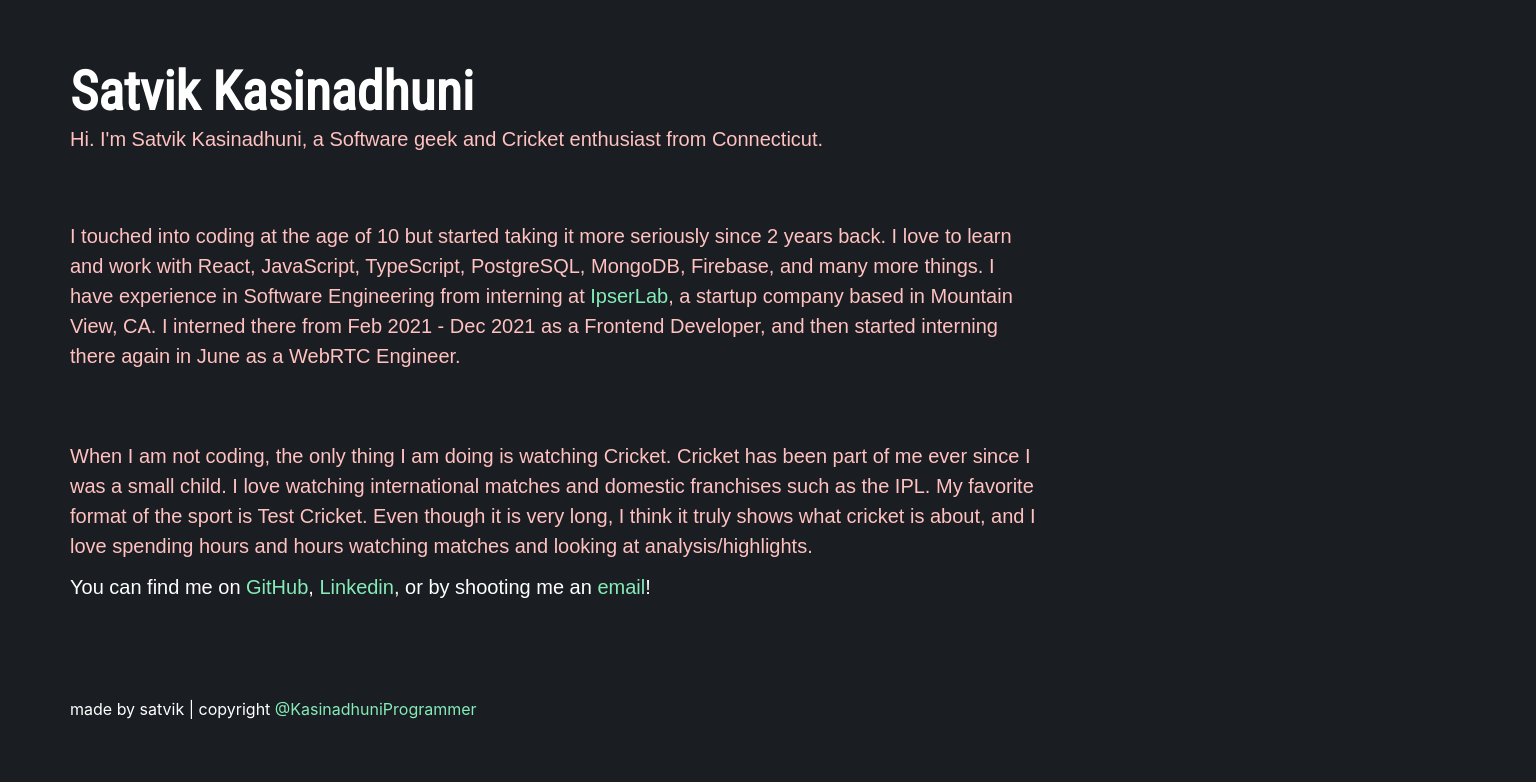
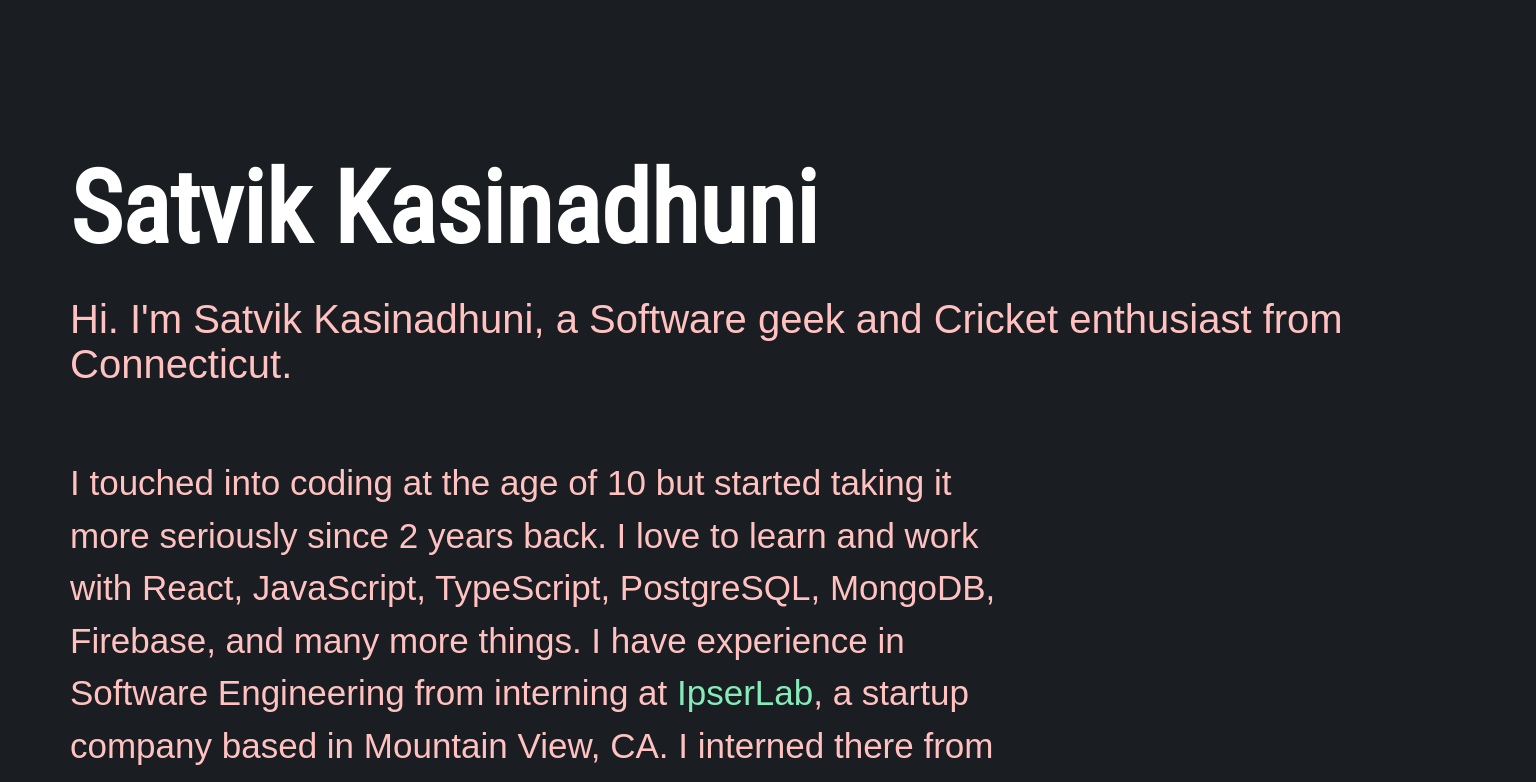
Before and after one commit to KasinadhuniProgrammer/Satvik, a React (Create React App) app: page / in a window 1536 px wide. Shown: the top 782 px of the page. Built offline with nearby package versions, Linux system fonts and the light colour scheme; a web font is replaced by a local one.

Commit message:
added mac design

```diff
--- a/src/App.css
+++ b/src/App.css
@@ -85,6 +85,35 @@
 
   }
 
+  @media (min-width: 1440px) {
+    .header {
+        margin-top: 150px;
+    }
+
+    .header > h1 {
+        font-size: 100px;
+    }
+
+    .main {
+        margin-top: 30px;
+        font-size: 40px;
+    }
+
+    #two, #three {
+        font-size: 35px;
+    }
+
+    .closing {
+        margin-top: 25px;
+        font-size: 30px;
+    }
+
+    .footer {
+        font-size: 20px;
+    }
+  }
+
+
   /*Phone Devices*/
   @media (min-width: 320px) and (max-width: 480px) {
 
```
